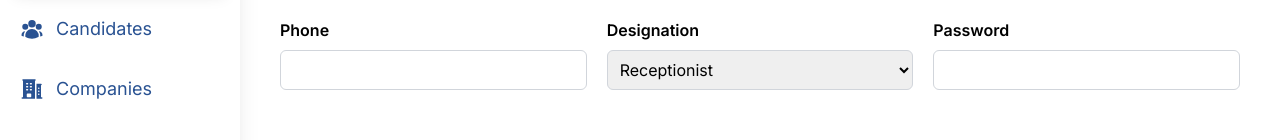
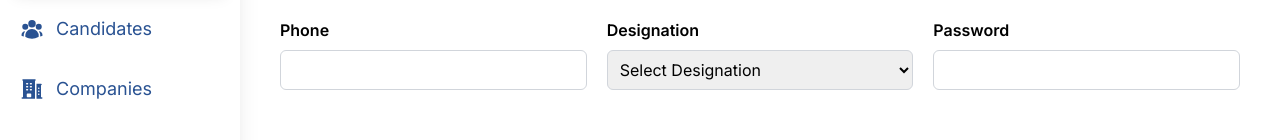
Before and after one commit to HarisShaikh97/mint-international, a Next.js app: page /admin/dashboard/employees/add in a window 1280 px wide. Shown: the part 294-434 px from the top of the page. Built offline with nearby package versions, Linux system fonts and the light colour scheme.

Commit message:
employee Add Api Integrated

```diff
--- a/src/app/admin/dashboard/employees/add/page.js
+++ b/src/app/admin/dashboard/employees/add/page.js
@@ -1,12 +1,48 @@
 "use client";
 
+import axios from "axios";
 import { useRouter } from "next/navigation";
+import { useState } from "react";
+import toast from "react-hot-toast";
 
 export default function AddEmployee() {
   const router = useRouter();
+  const [items, setItems] = useState({
+    firstName: "",
+    lastName: "",
+    email: "",
+    password: "",
+    role: "",
+    phone: "",
+  });
+
+  const handleInputChange = (event) => {
+    const { name, value } = event.target;
+    setItems({
+      ...items,
+      [name]: value,
+    });
+    console.log(name, value);
+  };
+
+  const handleAdd = async (e) => {
+    e.preventDefault();
+    if (!items) {
+      toast.error("All Fields Are Required");
+    }
+    axios
+      .post(`https://5rrdzg3k-8000.inc1.devtunnels.ms/employee/create`, items)
+      .then((response) => {
+        toast.success(response?.data?.message || "Employee Created");
+        router.push("/admin/dashboard/employees");
+      })
+      .catch((err) => {
+        toast.error(err?.message || "An Error Occurred");
+      });
+  };
 
   return (
-    <main className="flex-1 flex flex-col gap-16 p-10">
+    <form onSubmit={handleAdd} className="flex-1 flex flex-col gap-16 p-10">
       <p className="text-3xl font-semibold text-primary">Add New Employee</p>
       <div className="flex flex-col w-full gap-5">
         <div className="w-full flex flex-row gap-5 items-center">
@@ -14,6 +50,9 @@ export default function AddEmployee() {
             <p className="font-semibold">First Name</p>
             <input
               type="text"
+              name="firstName"
+              onChange={handleInputChange}
+              value={items.firstName}
               className="h-10 w-full border border-gray-300 rounded-md px-2"
             />
           </div>
@@ -21,6 +60,9 @@ export default function AddEmployee() {
             <p className="font-semibold">Last Name</p>
             <input
               type="text"
+              name="lastName"
+              value={items.lastName}
+              onChange={handleInputChange}
               className="h-10 w-full border border-gray-300 rounded-md px-2"
             />
           </div>
@@ -28,6 +70,9 @@ export default function AddEmployee() {
             <p className="font-semibold">Email</p>
             <input
               type="email"
+              name="email"
+              value={items.email}
+              onChange={handleInputChange}
               className="h-10 w-full border border-gray-300 rounded-md px-2"
             />
           </div>
@@ -37,6 +82,9 @@ export default function AddEmployee() {
             <p className="font-semibold">Phone</p>
             <input
               type="text"
+              name="phone"
+              value={items.phone}
+              onChange={handleInputChange}
               className="h-10 w-full border border-gray-300 rounded-md px-2"
             />
           </div>
@@ -44,17 +92,24 @@ export default function AddEmployee() {
             <p className="font-semibold">Designation</p>
             <select
               type="text"
+              name="role"
+              onChange={handleInputChange}
+              value={items.role}
               className="h-10 w-full border border-gray-300 rounded-md px-2"
             >
-              <option value={"Receptionist"}>Receptionist</option>
-              <option value={"Process Manager"}>Process Manager</option>
-              <option value={"Accountant"}>Accountant</option>
+              <option value={""}>Select Designation</option>
+              <option value={"receptionist"}>Receptionist</option>
+              <option value={"processAgent"}>Process Agent</option>
+              <option value={"accountant"}>Accountant</option>
             </select>
           </div>
           <div className="w-full flex flex-col gap-2">
             <p className="font-semibold">Password</p>
             <input
               type="password"
+              name="password"
+              onChange={handleInputChange}
+              value={items.password}
               className="h-10 w-full border border-gray-300 rounded-md px-2"
             />
           </div>
@@ -73,6 +128,6 @@ export default function AddEmployee() {
           Cancel
         </button>
       </div>
-    </main>
+    </form>
   );
 }
--- a/src/components/Login.jsx
+++ b/src/components/Login.jsx
@@ -11,6 +11,7 @@ export default function Login() {
   const [isLoading, setIsLoading] = useState(false);
   const [email, setEmail] = useState("");
   const [password, setPassword] = useState("");
+  const router = useRouter();
 
   const API_URL = process.env.NEXT_PUBLIC_API_BASE_URL;
 
@@ -18,10 +19,22 @@ export default function Login() {
     e.preventDefault();
     setIsLoading(true);
     axios
-      .post(`${API_URL}/admin/login`, { email, password })
+      .post(`https://5rrdzg3k-8000.inc1.devtunnels.ms/employee/login`, {
+        email,
+        password,
+      })
       .then((response) => {
         console.log(response);
         toast.success("Login SuccessFull");
+        if (response?.data?.data?.role == "accountant") {
+          router.push("/dashboards/Accountant");
+        }
+        if (response?.data?.data?.role == "processAgent") {
+          router.push("/dashboards/Manager");
+        }
+        if (response?.data?.data?.role == "receptionist") {
+          router.push("/dashboards/Receptionist");
+        }
         setIsLoading(false);
       })
       .catch((error) => {
```
